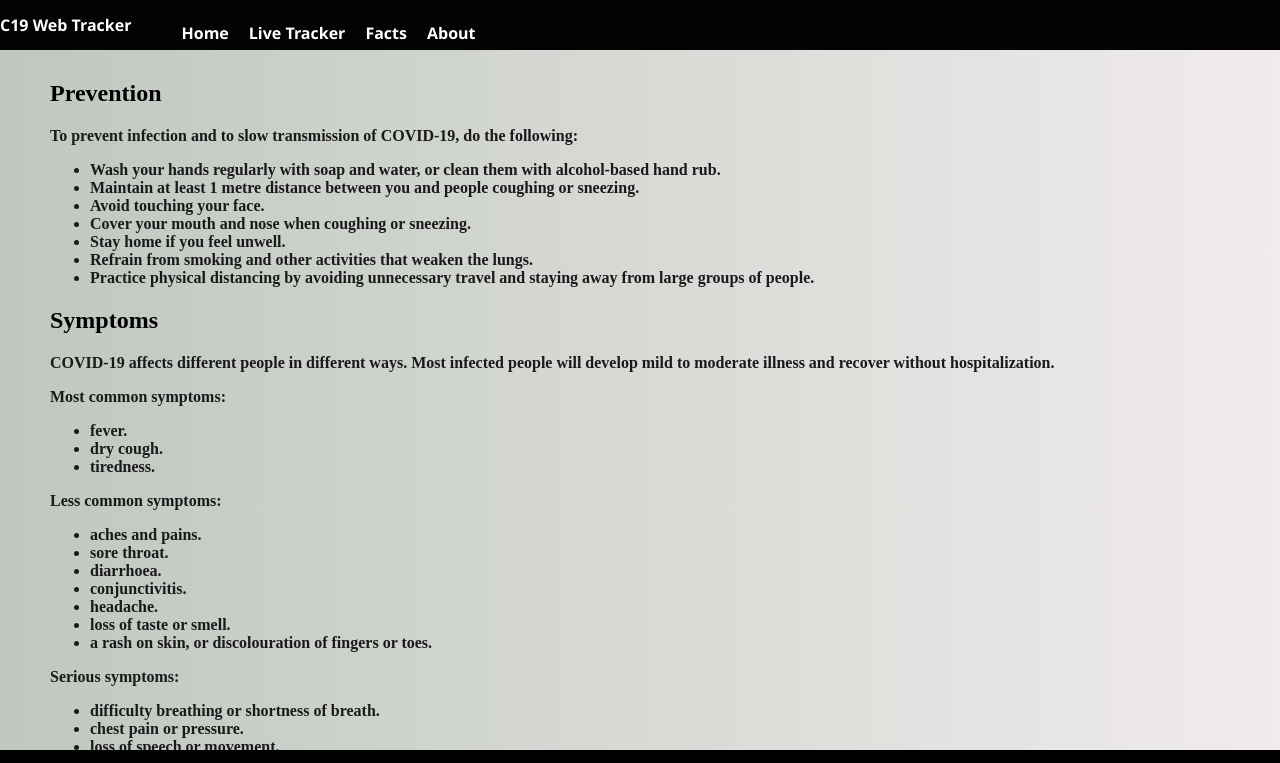
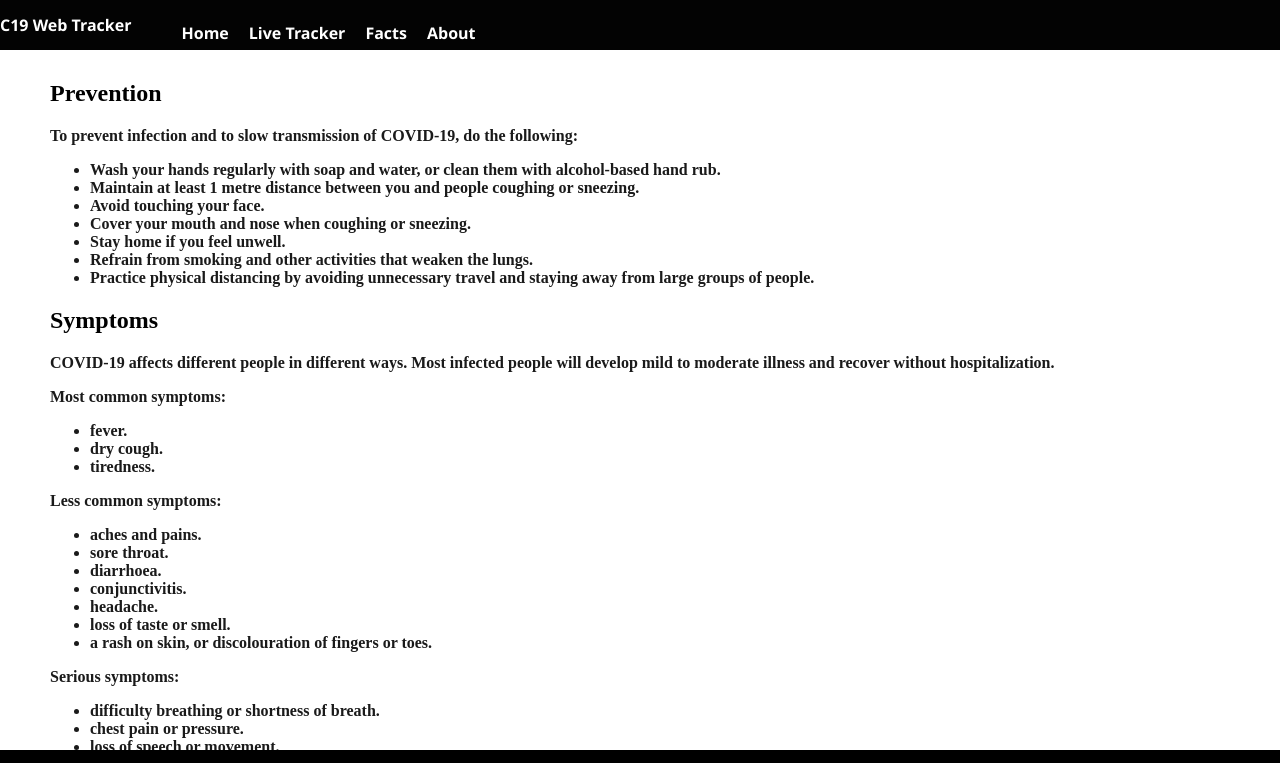
Before and after one commit to Aaromalchekavar/C19TrackerWeb, a plain HTML site: page index.html in a window 1280 px wide. Shown: the top 763 px of the page. Drawn offline with Linux system fonts and the light colour scheme; no server answers.

Commit message:
Background To White

```diff
--- a/css/c19.css
+++ b/css/c19.css
@@ -2,7 +2,7 @@ body{
     margin: 0;
     min-height: 600px;
     padding-top: 60px;
-    background-image: linear-gradient(to right,#bfc7bf, rgb(240, 236, 236));
+    background-image: white;
     font-weight: bold;
   }
 
```
